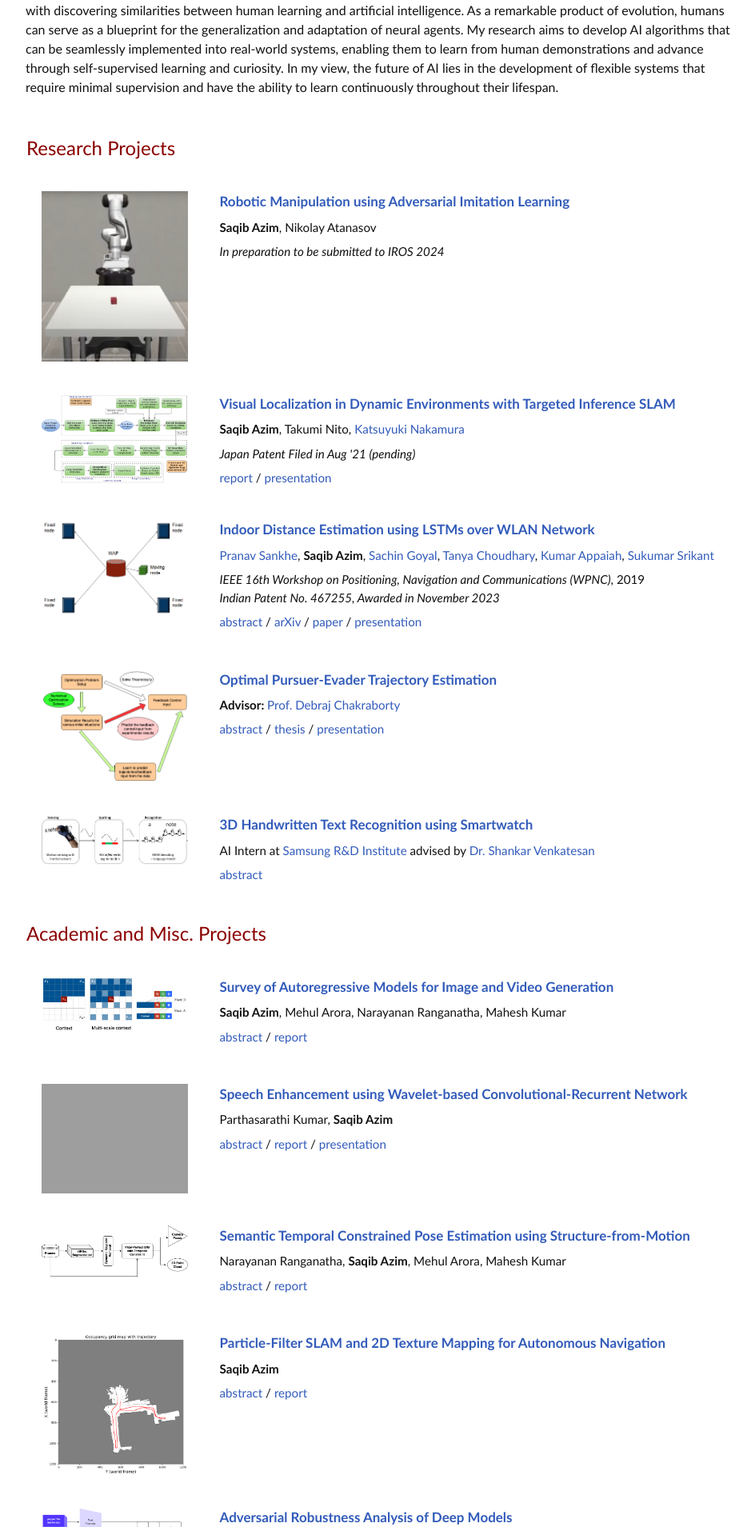
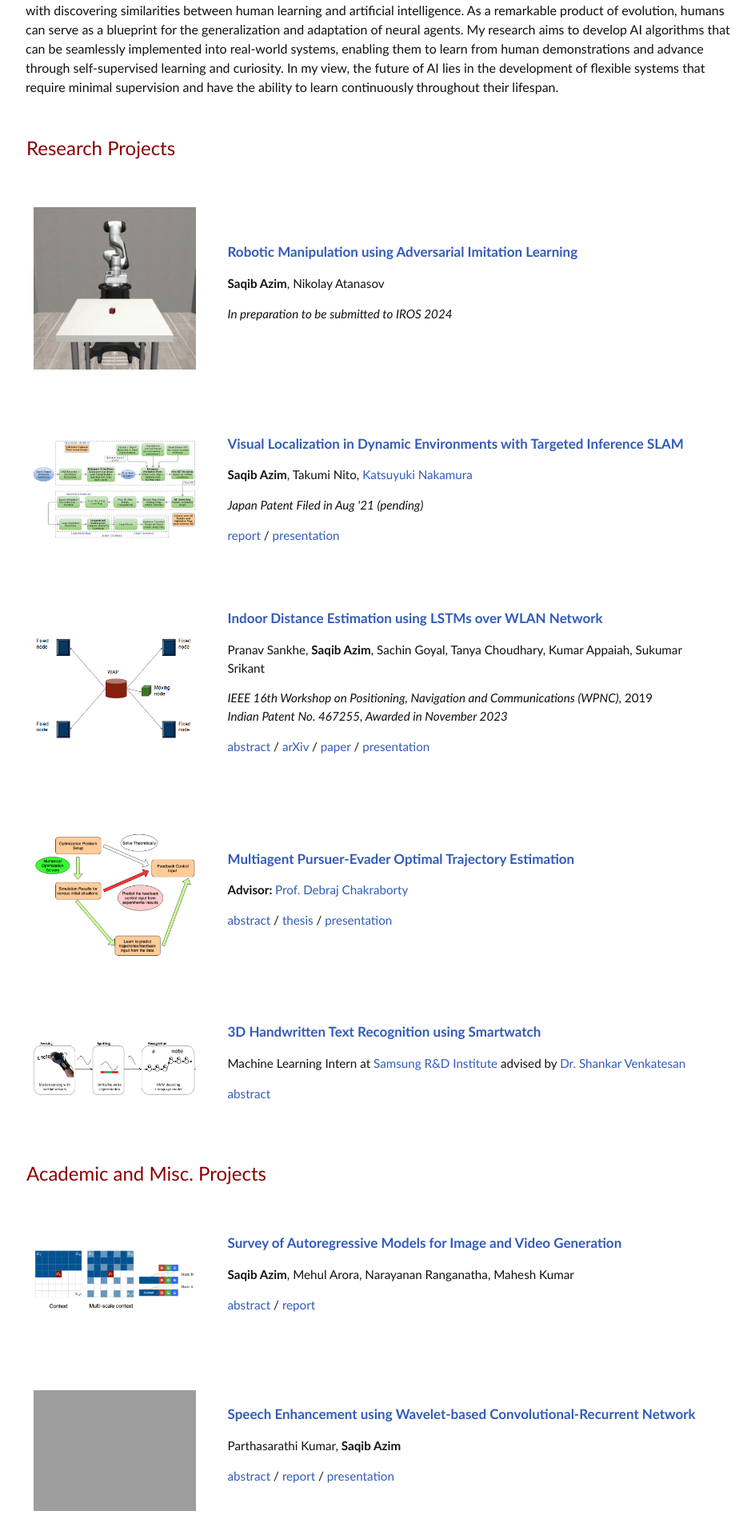
Before and after one commit to saqib1707/saqib1707.github.io, a Jekyll site: the page built from index.md, in a window 1280 px wide. Shown: the part 564-2473 px from the top of the page at 80% size, without its empty margins (163-1107 px from the left). Built offline with Jekyll 4.4.1, drawn with Linux system fonts in a browser that asks for light colours; comment, search, counter and statistics services are not loaded; some of the changed text lies outside the part shown.

Commit message:
minor updates

```diff
--- a/_sass/_base.scss
+++ b/_sass/_base.scss
@@ -288,7 +288,7 @@ otherTitle {
 .brHeight {
     // line-height: 20px;
     display: block;
-    margin-bottom: 0.5em;
+    margin-bottom: 15px;
 }
 
 heading {
@@ -309,21 +309,21 @@ confName {
 }
 
 .projectWallpaper {
-    padding-left: 20px;
-    padding-right: 20px;
-    padding-bottom: 20px;
-    padding-top: 20px;
+    padding-left: 10px;
+    padding-right: 10px;
+    padding-bottom: 40px;
+    padding-top: 40px;
     width: 25%;
-    vertical-align: top;
+    vertical-align: middle;
 }
 
 .projectBody {
-    padding-left: 20px;
-    padding-right: 20px;
-    padding-bottom: 20px;
-    padding-top: 20px;
+    padding-left: 30px;
+    padding-right: 30px;
+    padding-bottom: 40px;
+    padding-top: 40px;
     width: 75%;
-    vertical-align: top;
+    vertical-align: middle;
 }
 
 .smallprojectWallpaper {
--- a/index.md
+++ b/index.md
@@ -144,7 +144,8 @@ I also joined an on-campus student-driven team, [Innovation Cell](http://www.umi
 	<tr>
 		<td class="projectWallpaper">
 			<div>
-				<img src='{{ site.url }}/assets/images/robotic_manipulation_wallpaper.png'>
+				<!-- <img src='{{ site.url }}/assets/images/robotic_manipulation_wallpaper.png'> -->
+				<img src='{{ site.url }}/assets/images/robotic_manipulation_wallpaper.gif'>
 			</div>
 		</td>
 		<td class="projectBody">
@@ -187,7 +188,7 @@ I also joined an on-campus student-driven team, [Innovation Cell](http://www.umi
 			<projectTitle><a href="https://arxiv.org/abs/2003.13991">Indoor Distance Estimation using LSTMs over WLAN Network</a></projectTitle><br>
 			<span class="brHeight"></span>
 			<div class="authorDetails">
-				<a href="https://sabsathai.github.io/">Pranav Sankhe</a>, <strong>Saqib Azim</strong>, <a href="https://saching007.github.io/">Sachin Goyal</a>, <a href="https://www.linkedin.com/in/tanya-choudhary-772660133/">Tanya Choudhary</a>, <a href="https://www.ee.iitb.ac.in/~akumar/">Kumar Appaiah</a>, <a href="https://www.sc.iitb.ac.in/~srikant/dokuwiki/doku.php/home">Sukumar Srikant</a><br>
+				Pranav Sankhe, <strong>Saqib Azim</strong>, Sachin Goyal, Tanya Choudhary, Kumar Appaiah, Sukumar Srikant<br>
 				<span class="brHeight"></span>
 				<em>IEEE 16th Workshop on Positioning, Navigation and Communications (WPNC)</em>, 2019<br>
 				<em>Indian Patent No. 467255, Awarded in November 2023</em><br>
@@ -205,7 +206,7 @@ I also joined an on-campus student-driven team, [Innovation Cell](http://www.umi
 			</div>
 		</td>
 		<td class="projectBody">
-			<projectTitle><a href="{{site.url}}/assets/pubs/btp_thesis.pdf">Optimal Pursuer-Evader Trajectory Estimation</a></projectTitle><br>
+			<projectTitle><a href="{{site.url}}/assets/pubs/btp_thesis.pdf">Multiagent Pursuer-Evader Optimal Trajectory Estimation</a></projectTitle><br>
 			<span class="brHeight"></span>
 			<div class="authorDetails">
 				<strong>Advisor: </strong><a href="https://www.ee.iitb.ac.in/wiki/faculty/dc">Prof. Debraj Chakraborty</a><br>
@@ -226,7 +227,7 @@ I also joined an on-campus student-driven team, [Innovation Cell](http://www.umi
 			<projectTitle>3D Handwritten Text Recognition using Smartwatch</projectTitle><br>
 			<span class="brHeight"></span>
 			<div class="authorDetails">
-				AI Intern at <a href="https://research.samsung.com/sri-b">Samsung R&D Institute</a> advised by <a href="https://www.linkedin.com/in/shankar-m-venkatesan-7a849258/">Dr. Shankar Venkatesan</a><br>
+				Machine Learning Intern at <a href="https://research.samsung.com/sri-b">Samsung R&D Institute</a> advised by <a href="https://www.linkedin.com/in/shankar-m-venkatesan-7a849258/">Dr. Shankar Venkatesan</a><br>
 				<span class="brHeight"></span>
 				<a href="javascript:toggleblock('hand_text_recog_abs')">abstract</a><br>
 				<span class="brHeight"></span>
@@ -321,14 +322,14 @@ I also joined an on-campus student-driven team, [Innovation Cell](http://www.umi
 			</div>
 		</td>
 	</tr>
-	<!-- <tr>
+	<tr>
 		<td class="projectWallpaper">
 			<div>
-				<img src='{{ site.url }}/assets/images/adversarial_CLIP_logo.png' alt="SpeechEnhancement" width="100%">
+				<img src='{{ site.url }}/assets/images/hazardous_activity_detection_wallpaper.png' alt="Hazardous Activity Detection Wallpaper" width="100%">
 			</div>
 		</td>
 		<td class="projectBody">
-			<projectTitle>Hazardous Activity Detection in Factories and Industries</projectTitle><br>
+			<projectTitle>Hazardous Activity Detection in Workplaces using Computer Vision</projectTitle><br>
 			<span class="brHeight"></span>
 			<div class="authorDetails">
 				<strong>Saqib Azim</strong>, Takumi Nito, Tomokazu Murakami<br>
@@ -337,10 +338,10 @@ I also joined an on-campus student-driven team, [Innovation Cell](http://www.umi
 				<span class="brHeight"></span>
 				<a href="javascript:toggleblock('hazard_act_detect_abs')">abstract</a><br>
 				<span class="brHeight"></span>
-				<p id="hazard_act_detect_abs" style="font-style:italic; display:none; text-align:justify;">We utilized attack methods such as FGSM, PGD, Auto-Attack to generate adversarial examples and conducted an empirical analysis of CLIP model's resilience to adversarial perturbations. I further developed robust CLIP-based classifier against L2-norm perturbations using adversarial training and randomized smoothing and evaluated the robust classifier on CIFAR10 and ImageNet datasets.</p>
+				<p id="hazard_act_detect_abs" style="font-style:italic; display:none; text-align:justify;"></p>
 			</div>
 		</td>
-	</tr> -->
+	</tr>
 	<tr>
 		<td class="projectWallpaper">
 			<div>
@@ -348,10 +349,10 @@ I also joined an on-campus student-driven team, [Innovation Cell](http://www.umi
 			</div>
 		</td>
 		<td class="projectBody">
-			<projectTitle>Adversarial Robustness Analysis of Deep Models</projectTitle><br>
+			<projectTitle>Adversarial Robustness Analysis of Deep Learning Models</projectTitle><br>
 			<span class="brHeight"></span>
 			<div class="authorDetails">
-				<strong>Saqib Azim</strong>, <a href="https://lilyweng.github.io/">Lily Weng</a><br>
+				<strong>Saqib Azim</strong>, Lily Weng<br>
 				<span class="brHeight"></span>
 				<a href="javascript:toggleblock('adversarial_robustness_abs')">abstract</a><br>
 				<span class="brHeight"></span>
@@ -448,9 +449,9 @@ I also joined an on-campus student-driven team, [Innovation Cell](http://www.umi
 			<projectTitle><a href="{{site.url}}/assets/pubs/edl_report.pdf">Photoplethysmogram (PPG) Signal Acquisition Module</a></projectTitle><br>
 			<span class="brHeight"></span>
 			<div class="authorDetails">
-				<strong>Advisor: </strong>
-				<a href="https://www.ee.iitb.ac.in/~pcpandey/">Prof. Prem C Pandey</a><br>
-				<strong>Saqib Azim</strong>, <a href="https://sabsathai.github.io/">Pranav Sankhe</a>, Ritik Madan<br>
+				<!-- <strong>Advisor: </strong> -->
+				<!-- <a href="https://www.ee.iitb.ac.in/~pcpandey/">Prof. Prem C Pandey</a><br> -->
+				<strong>Saqib Azim</strong>, Pranav Sankhe, Ritik Madan<br>
 				<span class="brHeight"></span>
 				<a href="javascript:toggleblock('edl_ppg_abs')">abstract</a> / <a href="{{site.url}}/assets/pubs/edl_report.pdf">report</a><br>
 				<span class="brHeight"></span>
```
Also changed, not shown: other parts of index.md (+2 -2 lines), assets/images/robotic_manipulation_wallpaper.gif (added), assets/robotic_manipulation_wallpaper.png (renamed from assets/images/robotic_manipulation_wallpaper.png), assets/semantic_pose_estimation_wallpaper.png (deleted), 2 other files.
